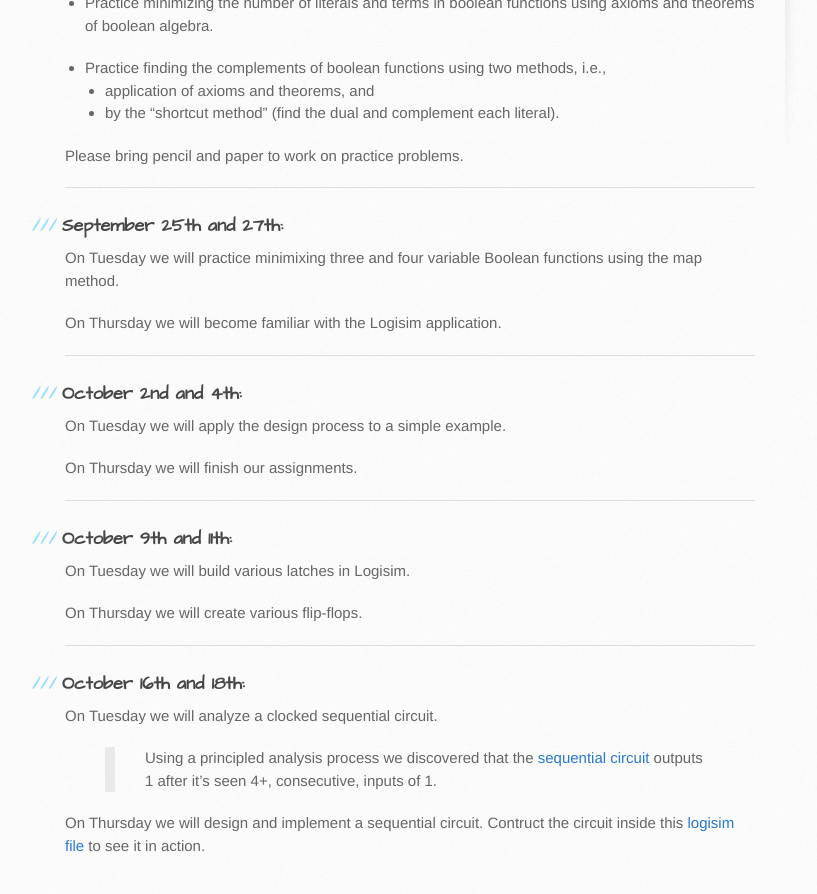
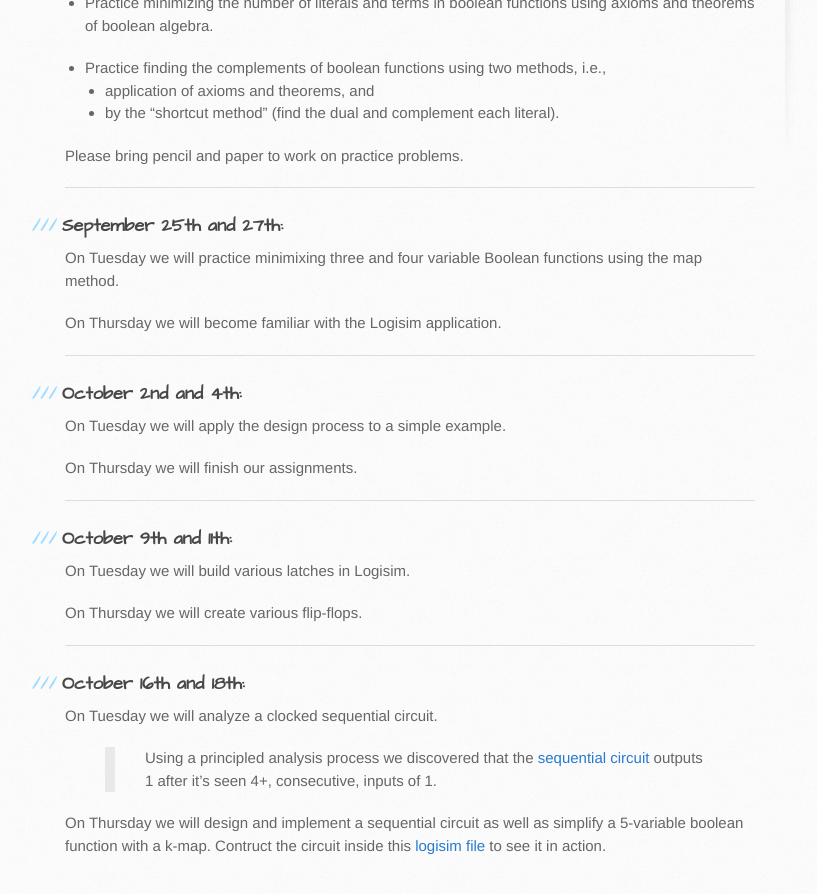
Before and after one commit to philstutorials/philstutorials.github.io, a Jekyll site: the page built from CPSC359.md, in a window 1280 px wide and 900 px high, scrolled down 591 px. Shown: the top 894 px of the window, without its empty margins (105-922 px from the left). Built offline with Jekyll 4.4.1, drawn with Linux system fonts in a browser that asks for light colours; our own code applies the rules of GitHub Pages for plain Markdown files.

Commit message:
Update CPSC359.md

```diff
--- a/CPSC359.md
+++ b/CPSC359.md
@@ -49,4 +49,4 @@ On Tuesday we will analyze a clocked sequential circuit.
 
 > Using a principled analysis process we discovered that the [sequential circuit](https://raw.githubusercontent.com/philstutorials/philstutorials.github.io/master/_data/analyze_this.circ "Logisim file. Save this to your computer.") outputs 1 after it's seen 4+, consecutive, inputs of 1.
 
-On Thursday we will design and implement a sequential circuit. Contruct the circuit inside this [logisim file](https://raw.githubusercontent.com/philstutorials/philstutorials.github.io/master/_data/build_counter.circ "Logisim file. Save this to your computer.") to see it in action.
+On Thursday we will design and implement a sequential circuit as well as simplify a 5-variable boolean function with a k-map. Contruct the circuit inside this [logisim file](https://raw.githubusercontent.com/philstutorials/philstutorials.github.io/master/_data/build_counter.circ "Logisim file. Save this to your computer.") to see it in action.
```
